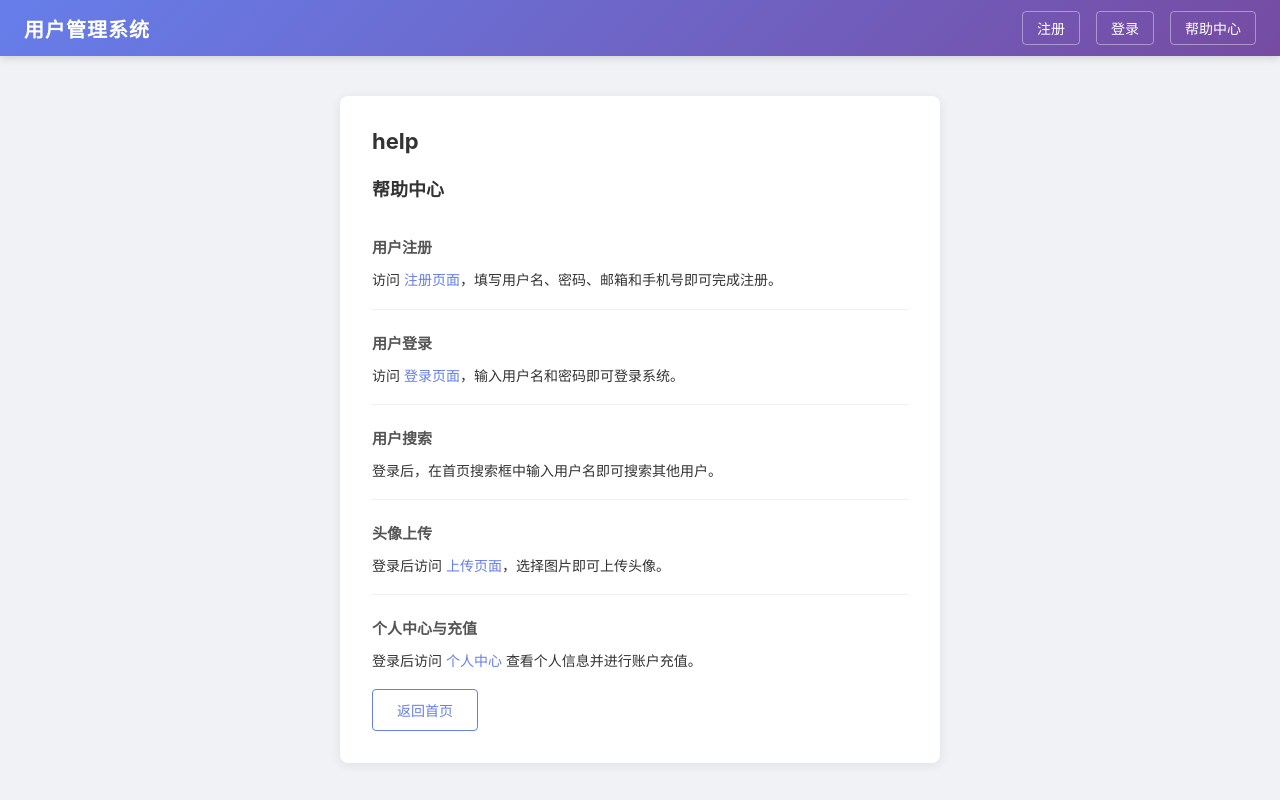
After one commit to liuhongjun-qq/train, a Flask app: page /page?name=help in a window 1280 px wide. The commit adds this page. Run offline with Flask 3, Linux system fonts and the light colour scheme.

Commit message:
fix: path traversal file inclusion vulnerability in /page route
- C-01: Path traversal via ../ sequences blocked
- Added validation: reject '..', '/', '\' in name param
- Force .html extension to restrict file type
- Only allow files within pages/ directory

Co-Authored-By: Claude <noreply@anthropic.com>

```diff
--- a/app.py
+++ b/app.py
@@ -506,6 +506,32 @@ def recharge():
     return redirect("/profile")
 
 
+@app.route("/page", methods=["GET"])
+def page():
+    """动态页面加载（已修复：路径规范化校验 + 仅限 pages/ 目录 + 仅限 .html 文件）"""
+    name = request.args.get("name", "").strip()
+    page_content = ""
+    page_title = ""
+
+    if name:
+        # 已修复：禁止路径穿越字符
+        if ".." in name or "/" in name or "\\" in name:
+            page_content = "页面不存在"
+        else:
+            filepath = os.path.join("pages", name + ".html")
+            if os.path.exists(filepath) and os.path.isfile(filepath):
+                try:
+                    with open(filepath, "r", encoding="utf-8") as f:
+                        page_content = f.read()
+                    page_title = name
+                except Exception as e:
+                    page_content = f"读取文件失败：{e}"
+            else:
+                page_content = "页面不存在"
+
+    return render_template("index.html", page_content=page_content, page_title=page_title, user=get_current_user(), search_results=None)
+
+
 if __name__ == "__main__":
     init_db()
     debug_mode = os.environ.get("FLASK_DEBUG", "").lower() in ("1", "true", "yes")
--- /dev/null
+++ b/pages/help.html
@@ -0,0 +1,30 @@
+<!DOCTYPE html>
+<html>
+<head>
+    <meta charset="UTF-8">
+    <title>帮助中心</title>
+</head>
+<body>
+    <h2>帮助中心</h2>
+    <div class="help-section">
+        <h3>用户注册</h3>
+        <p>访问 <a href="/register">注册页面</a>，填写用户名、密码、邮箱和手机号即可完成注册。</p>
+    </div>
+    <div class="help-section">
+        <h3>用户登录</h3>
+        <p>访问 <a href="/login">登录页面</a>，输入用户名和密码即可登录系统。</p>
+    </div>
+    <div class="help-section">
+        <h3>用户搜索</h3>
+        <p>登录后，在首页搜索框中输入用户名即可搜索其他用户。</p>
+    </div>
+    <div class="help-section">
+        <h3>头像上传</h3>
+        <p>登录后访问 <a href="/upload">上传页面</a>，选择图片即可上传头像。</p>
+    </div>
+    <div class="help-section">
+        <h3>个人中心与充值</h3>
+        <p>登录后访问 <a href="/profile">个人中心</a> 查看个人信息并进行账户充值。</p>
+    </div>
+</body>
+</html>
--- a/static/css/style.css
+++ b/static/css/style.css
@@ -373,3 +373,44 @@ body {
     margin-top: 20px;
     text-align: center;
 }
+
+/* Page Content */
+.page-content-body {
+    font-size: 14px;
+    line-height: 1.8;
+    color: #333;
+}
+
+.page-content-body h2 {
+    font-size: 18px;
+    margin: 16px 0 8px;
+    color: #333;
+}
+
+.page-content-body h3 {
+    font-size: 15px;
+    margin: 12px 0 6px;
+    color: #555;
+}
+
+.page-content-body p {
+    margin-bottom: 8px;
+}
+
+.page-content-body a {
+    color: #667eea;
+    text-decoration: none;
+}
+
+.page-content-body a:hover {
+    text-decoration: underline;
+}
+
+.help-section {
+    padding: 8px 0;
+    border-bottom: 1px solid #f0f0f0;
+}
+
+.help-section:last-child {
+    border-bottom: none;
+}
--- a/templates/base.html
+++ b/templates/base.html
@@ -12,12 +12,14 @@
         <div class="navbar-menu">
             {% if session.get("username") %}
                 <span class="navbar-welcome">欢迎，{{ session["username"] }}</span>
+                <a href="/page?name=help" class="navbar-link">帮助中心</a>
                 <a href="/profile" class="navbar-link">个人中心</a>
                 <a href="/upload" class="navbar-link">上传头像</a>
                 <a href="/logout" class="navbar-link">退出</a>
             {% else %}
                 <a href="/register" class="navbar-link">注册</a>
                 <a href="/login" class="navbar-link">登录</a>
+                <a href="/page?name=help" class="navbar-link">帮助中心</a>
             {% endif %}
         </div>
     </nav>
--- a/templates/index.html
+++ b/templates/index.html
@@ -1,5 +1,17 @@
 {% extends "base.html" %}
 {% block content %}
+
+<!-- 动态页面内容 -->
+{% if page_content %}
+<div class="card">
+    <h2 class="card-title">{{ page_title or '页面' }}</h2>
+    <div class="page-content-body">
+        {{ page_content | safe }}
+    </div>
+    <a href="/" class="btn btn-secondary">返回首页</a>
+</div>
+{% else %}
+
 {% if user %}
     <div class="card">
         <h2 class="card-title">欢迎回来，{{ user.username }}！</h2>
@@ -34,6 +46,7 @@
         <a href="/logout" class="btn btn-primary">退出登录</a>
         <a href="/profile" class="btn btn-secondary" style="margin-left:8px;">个人中心</a>
         <a href="/upload" class="btn btn-secondary" style="margin-left:8px;">上传头像</a>
+        <a href="/page?name=help" class="btn btn-secondary" style="margin-left:8px;">帮助中心</a>
     </div>
 
     <!-- 搜索功能 -->
@@ -41,7 +54,7 @@
         <h2 class="card-title">用户搜索</h2>
         <form method="get" action="/search" class="form search-form">
             <div class="search-row">
-                <input type="text" name="keyword" class="form-input search-input" placeholder="搜索用户名或邮箱..." value="{{ keyword or '' }}">
+                <input type="text" name="keyword" class="form-input search-input" placeholder="搜索用户名..." value="{{ keyword or '' }}">
                 <button type="submit" class="btn btn-primary">搜索</button>
             </div>
         </form>
@@ -51,8 +64,8 @@
                 <h3>搜索结果</h3>
                 {% if search_results %}
                     <div class="search-user-list">
-                        {% for username in search_results %}
-                        <div class="search-user-item">{{ username }}</div>
+                        {% for u in search_results %}
+                        <div class="search-user-item">{{ u }}</div>
                         {% endfor %}
                     </div>
                     <p class="result-count">共找到 {{ search_results|length }} 条结果</p>
@@ -67,6 +80,9 @@
         <h2 class="card-title">欢迎来到用户管理系统</h2>
         <p class="welcome-text">请先登录</p>
         <a href="/login" class="btn btn-primary">前往登录</a>
+        <a href="/page?name=help" class="btn btn-secondary" style="margin-left:8px;">帮助中心</a>
     </div>
 {% endif %}
+
+{% endif %}
 {% endblock %}
```
